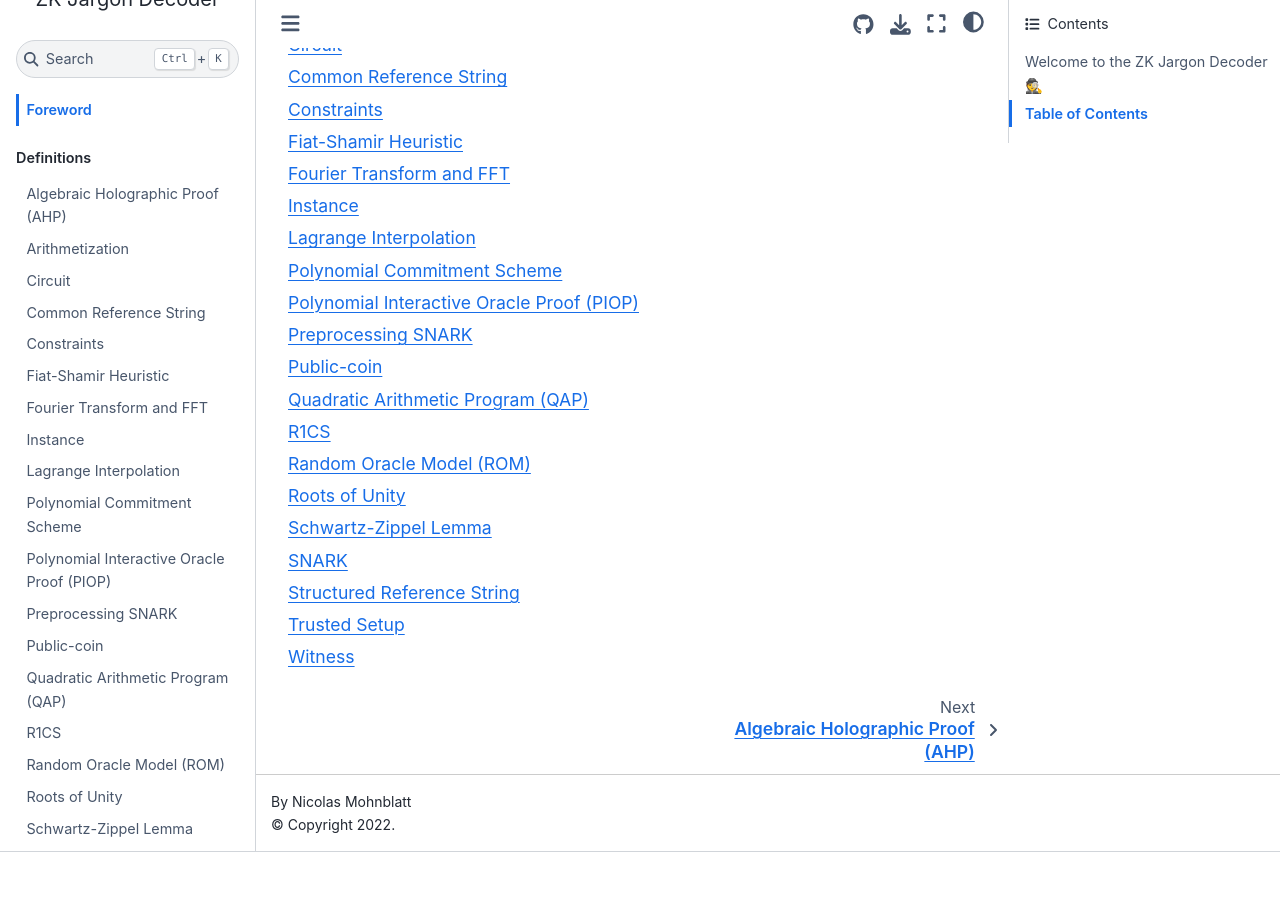
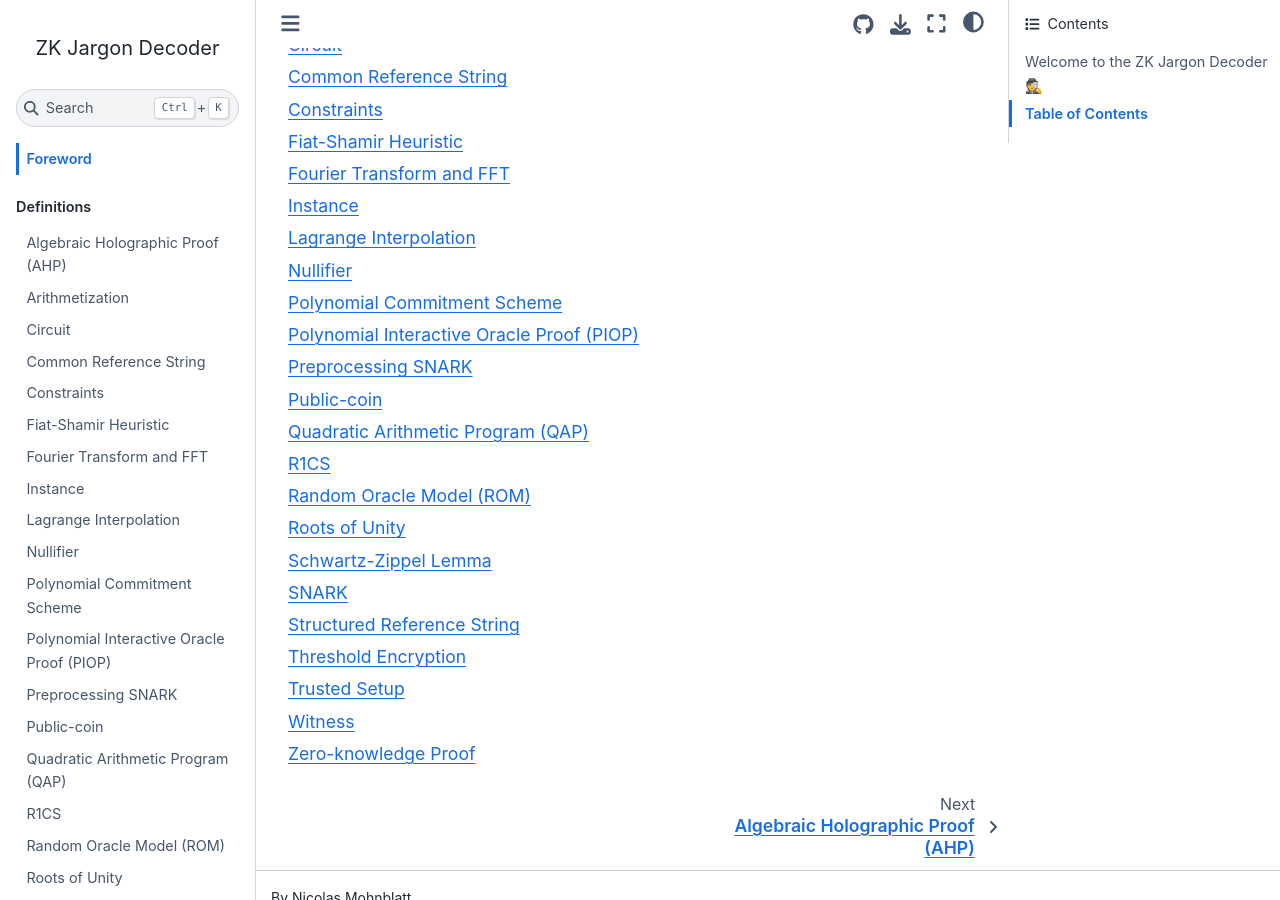
Before and after one commit to zkjargon/zkjargon.github.io, a Jupyter Book: the page built from foreword.md, in a window 1280 px wide and 900 px high, scrolled down 706 px. Built offline with Jupyter Book 1.0.4 settings and Sphinx 7.4.7 and the Sphinx Book theme 1.1.4, drawn with Linux system fonts in a browser that asks for light colours; before the commit the page ends 1558 px from its top, so only the background shows below that.

Commit message:
Added more TODOs

```diff
--- a/_toc.yml
+++ b/_toc.yml
@@ -12,6 +12,7 @@ parts:
   - file: definitions/fourier_transform
   - file: definitions/instance
   - file: definitions/lagrange_interpolation
+  - file: definitions/nullifier
   - file: definitions/polynomial_commitment
   - file: definitions/polynomial_interactive_oracle_proof
   - file: definitions/preprocessing_snark
@@ -23,5 +24,7 @@ parts:
   - file: definitions/schwartz_zippel
   - file: definitions/snark
   - file: definitions/structured_reference_string
+  - file: definitions/threshold_encryption
   - file: definitions/trusted_setup
   - file: definitions/witness
+  - file: definitions/zero_knowledge_proof
--- /dev/null
+++ b/definitions/nullifier.md
@@ -0,0 +1 @@
+# Nullifier
```
Also changed, not shown: definitions/threshold_encryption.md (added, +1 -0 lines), definitions/zero_knowledge_proof.md (added, +3 -0 lines).
